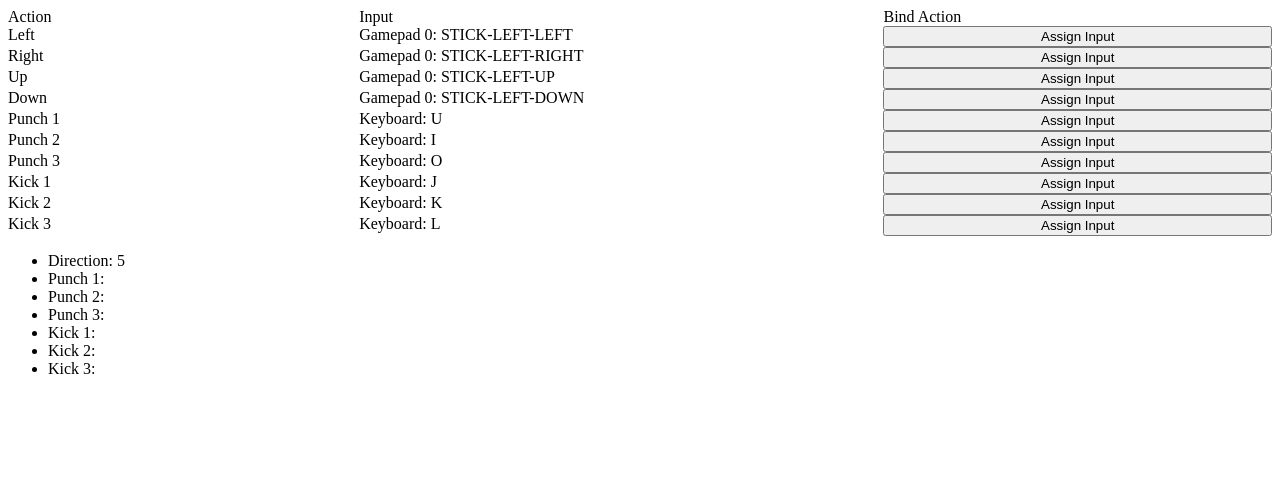
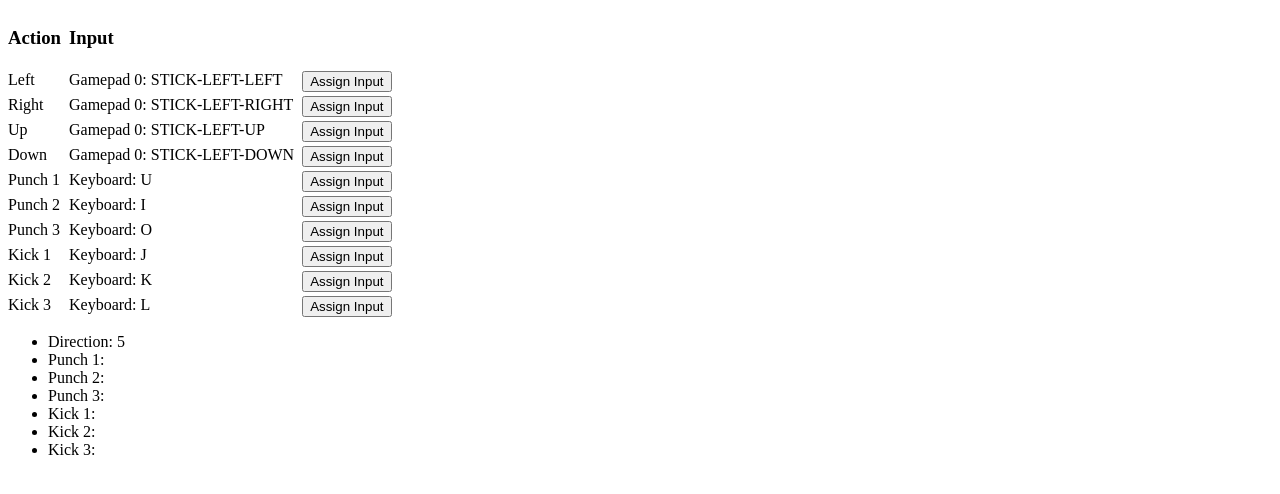
Before and after one commit to evanconway/webpage-gamepad, a React (Vite) app: page / in a window 1280 px wide. Shown: the top 494 px of the page. Built offline with nearby package versions, Linux system fonts and the light colour scheme.

Commit message:
improve grid layout

```diff
--- a/src/components/Mapper.tsx
+++ b/src/components/Mapper.tsx
@@ -28,11 +28,11 @@ const Mapper = () => {
         kick3,
     } = useAppSelector(selectInputMappings);
 
-    return <div style={{ display: 'grid', gridTemplateColumns: 'repeat(3, auto)' }}>
+    return <div style={{ display: 'inline-grid', gridTemplateColumns: 'repeat(3, auto)', columnGap: '8px', rowGap: '4px' }}>
         {[
-            <div>Action</div>,
-            <div>Input</div>,
-            <div>Bind Action</div>,
+            <h3>Action</h3>,
+            <h3>Input</h3>,
+            <div></div>,
             ...getMappingRowElements('Left', directionLeft),
             ...getMappingRowElements('Right', directionRight),
             ...getMappingRowElements('Up', directionUp),
```
